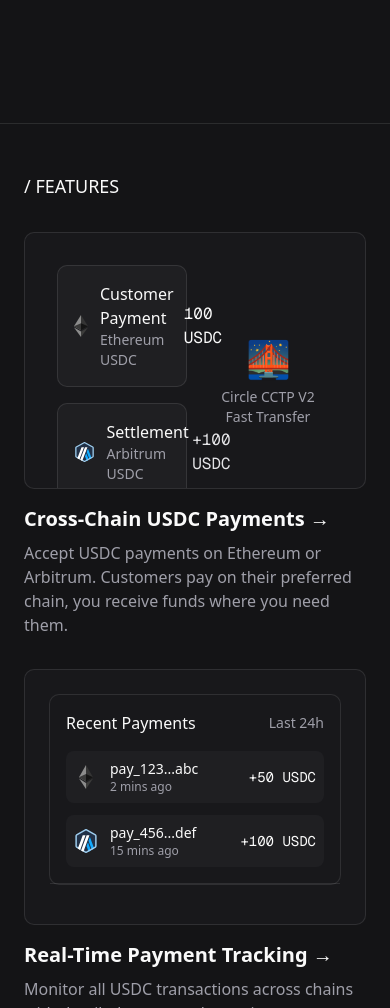
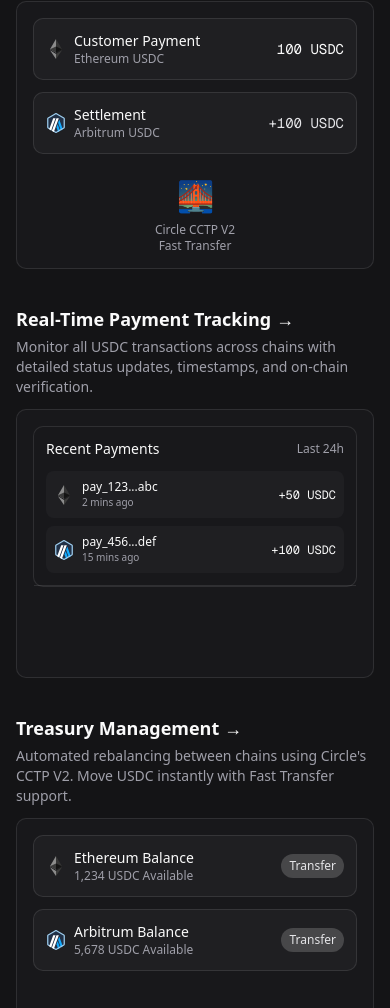
Before and after one commit to Shubham-Rasal/settle, a Next.js app: page / in a window 390 px wide. Shown: the part 992-2000 px from the top of the page. Built offline with nearby package versions, Linux system fonts and the light colour scheme.

Commit message:
update landing page

```diff
--- a/src/app/page.tsx
+++ b/src/app/page.tsx
@@ -16,37 +16,37 @@
     title: "Cross-Chain USDC Payments",
     description: "Accept USDC payments on Ethereum or Arbitrum. Customers pay on their preferred chain, you receive funds where you need them.",
     figure: (
-      <div className="grid grid-cols-2 gap-4 p-8">
-        <div className="space-y-4">
-          <div className="flex items-center justify-between p-4 rounded-lg bg-accent/50 border border-border">
-            <div className="flex items-center gap-3">
-              <div className="w-6 h-6 relative">
+      <div className="grid grid-cols-1 sm:grid-cols-2 gap-4 p-4 sm:p-8">
+        <div className="space-y-3">
+          <div className="flex items-center justify-between p-3 sm:p-4 rounded-lg bg-accent/50 border border-border">
+            <div className="flex items-center gap-2 sm:gap-3">
+              <div className="w-5 h-5 sm:w-6 sm:h-6 relative">
                 <Image src="/chains/ethereum.svg" alt="Ethereum" fill className="object-contain" />
               </div>
               <div className="flex flex-col">
-                <span>Customer Payment</span>
-                <span className="text-sm text-muted-foreground">Ethereum USDC</span>
+                <span className="text-sm sm:text-base">Customer Payment</span>
+                <span className="text-xs sm:text-sm text-muted-foreground">Ethereum USDC</span>
               </div>
             </div>
-            <span className="font-mono">100 USDC</span>
+            <span className="font-mono text-sm sm:text-base">100 USDC</span>
           </div>
-          <div className="flex items-center justify-between p-4 rounded-lg bg-accent/50 border border-border">
-            <div className="flex items-center gap-3">
-              <div className="w-6 h-6 relative">
+          <div className="flex items-center justify-between p-3 sm:p-4 rounded-lg bg-accent/50 border border-border">
+            <div className="flex items-center gap-2 sm:gap-3">
+              <div className="w-5 h-5 sm:w-6 sm:h-6 relative">
                 <Image src="/chains/arbitrum.svg" alt="Arbitrum" fill className="object-contain" />
               </div>
               <div className="flex flex-col">
-                <span>Settlement</span>
-                <span className="text-sm text-muted-foreground">Arbitrum USDC</span>
+                <span className="text-sm sm:text-base">Settlement</span>
+                <span className="text-xs sm:text-sm text-muted-foreground">Arbitrum USDC</span>
               </div>
             </div>
-            <span className="font-mono text-primary">+100 USDC</span>
+            <span className="font-mono text-sm sm:text-base text-primary">+100 USDC</span>
           </div>
         </div>
-        <div className="flex items-center justify-center p-4">
+        <div className="flex items-center justify-center p-2 sm:p-4">
           <div className="text-center space-y-2">
-            <div className="text-4xl">🌉</div>
-            <div className="text-sm text-muted-foreground">Circle CCTP V2<br/>Fast Transfer</div>
+            <div className="text-3xl sm:text-4xl">🌉</div>
+            <div className="text-xs sm:text-sm text-muted-foreground">Circle CCTP V2<br/>Fast Transfer</div>
           </div>
         </div>
       </div>
@@ -56,37 +56,37 @@
     title: "Real-Time Payment Tracking",
     description: "Monitor all USDC transactions across chains with detailed status updates, timestamps, and on-chain verification.",
     figure: (
-      <div className="p-6">
+      <div className="p-4 sm:p-6">
         <div className="rounded-lg border bg-card">
-          <div className="p-4 border-b">
-            <div className="flex items-center justify-between mb-4">
-              <h4 className="font-medium">Recent Payments</h4>
-              <span className="text-sm text-muted-foreground">Last 24h</span>
+          <div className="p-3 sm:p-4 border-b">
+            <div className="flex items-center justify-between mb-3 sm:mb-4">
+              <h4 className="text-sm sm:text-base font-medium">Recent Payments</h4>
+              <span className="text-xs sm:text-sm text-muted-foreground">Last 24h</span>
             </div>
-            <div className="space-y-3">
+            <div className="space-y-2 sm:space-y-3">
               <div className="flex items-center justify-between p-2 rounded-md bg-accent/50">
-                <div className="flex items-center gap-3">
-                  <div className="w-6 h-6 relative">
+                <div className="flex items-center gap-2 sm:gap-3">
+                  <div className="w-5 h-5 sm:w-6 sm:h-6 relative">
                     <Image src="/chains/ethereum.svg" alt="Ethereum" fill className="object-contain" />
                   </div>
                   <div className="flex flex-col">
-                    <span className="text-sm font-medium">pay_123...abc</span>
-                    <span className="text-xs text-muted-foreground">2 mins ago</span>
+                    <span className="text-xs sm:text-sm font-medium">pay_123...abc</span>
+                    <span className="text-[10px] sm:text-xs text-muted-foreground">2 mins ago</span>
                   </div>
                 </div>
-                <span className="font-mono text-sm">+50 USDC</span>
+                <span className="font-mono text-xs sm:text-sm">+50 USDC</span>
               </div>
               <div className="flex items-center justify-between p-2 rounded-md bg-accent/50">
-                <div className="flex items-center gap-3">
-                  <div className="w-6 h-6 relative">
+                <div className="flex items-center gap-2 sm:gap-3">
+                  <div className="w-5 h-5 sm:w-6 sm:h-6 relative">
                     <Image src="/chains/arbitrum.svg" alt="Arbitrum" fill className="object-contain" />
                   </div>
                   <div className="flex flex-col">
-                    <span className="text-sm font-medium">pay_456...def</span>
-                    <span className="text-xs text-muted-foreground">15 mins ago</span>
+                    <span className="text-xs sm:text-sm font-medium">pay_456...def</span>
+                    <span className="text-[10px] sm:text-xs text-muted-foreground">15 mins ago</span>
                   </div>
                 </div>
-                <span className="font-mono text-sm">+100 USDC</span>
+                <span className="font-mono text-xs sm:text-sm">+100 USDC</span>
               </div>
             </div>
           </div>
@@ -98,32 +98,32 @@
     title: "Treasury Management",
     description: "Automated rebalancing between chains using Circle's CCTP V2. Move USDC instantly with Fast Transfer support.",
     figure: (
-      <div className="p-8 space-y-6">
-        <div className="flex items-center justify-between p-4 rounded-lg bg-accent/50 border border-border">
-          <div className="flex items-center gap-3">
-            <div className="w-6 h-6 relative">
+      <div className="p-4 sm:p-8 space-y-3 sm:space-y-6">
+        <div className="flex items-center justify-between p-3 sm:p-4 rounded-lg bg-accent/50 border border-border">
+          <div className="flex items-center gap-2 sm:gap-3">
+            <div className="w-5 h-5 sm:w-6 sm:h-6 relative">
               <Image src="/chains/ethereum.svg" alt="Ethereum" fill className="object-contain" />
             </div>
             <div className="flex flex-col">
-              <span>Ethereum Balance</span>
-              <span className="text-sm text-muted-foreground">1,234 USDC Available</span>
+              <span className="text-sm sm:text-base">Ethereum Balance</span>
+              <span className="text-xs sm:text-sm text-muted-foreground">1,234 USDC Available</span>
             </div>
           </div>
-          <button className="px-3 py-1.5 text-sm bg-primary/20 text-primary rounded-full">
+          <button className="px-2 sm:px-3 py-1 sm:py-1.5 text-xs sm:text-sm bg-primary/20 text-primary rounded-full">
             Transfer
           </button>
         </div>
-        <div className="flex items-center justify-between p-4 rounded-lg bg-accent/50 border border-border">
-          <div className="flex items-center gap-3">
-            <div className="w-6 h-6 relative">
+        <div className="flex items-center justify-between p-3 sm:p-4 rounded-lg bg-accent/50 border border-border">
+          <div className="flex items-center gap-2 sm:gap-3">
+            <div className="w-5 h-5 sm:w-6 sm:h-6 relative">
               <Image src="/chains/arbitrum.svg" alt="Arbitrum" fill className="object-contain" />
             </div>
             <div className="flex flex-col">
-              <span>Arbitrum Balance</span>
-              <span className="text-sm text-muted-foreground">5,678 USDC Available</span>
+              <span className="text-sm sm:text-base">Arbitrum Balance</span>
+              <span className="text-xs sm:text-sm text-muted-foreground">5,678 USDC Available</span>
             </div>
           </div>
-          <button className="px-3 py-1.5 text-sm bg-primary/20 text-primary rounded-full">
+          <button className="px-2 sm:px-3 py-1 sm:py-1.5 text-xs sm:text-sm bg-primary/20 text-primary rounded-full">
             Transfer
           </button>
         </div>
@@ -137,7 +137,7 @@
     <div className="min-h-screen flex flex-col bg-background text-foreground">
       {/* Top Navigation */}
       <nav className="fixed w-full z-50 bg-background/80 backdrop-blur-sm border-b border-border">
-        <div className="container mx-auto px-6">
+        <div className="container mx-auto px-4 sm:px-6">
           <div className="h-14 flex items-center justify-between">
             <div className="flex items-center space-x-6">
               <Link href="/" className="text-xl font-bold text-primary">
@@ -151,7 +151,7 @@
                 <NavLink href="/meetups">[M] MEETUPS</NavLink>
               </div> */}
             </div>
-            <div className="flex items-center space-x-4">
+            <div className="flex items-center">
               <NavLink href="/login">[C] CONSOLE</NavLink>
             </div>
           </div>
@@ -160,40 +160,40 @@
 
       <main className="flex-grow pt-14">
         {/* Hero Section */}
-        <div className="container mx-auto px-6">
-          <div className="py-24 md:py-32 grid grid-cols-1 md:grid-cols-2 gap-12 items-center">
+        <div className="container mx-auto px-4 sm:px-6">
+          <div className="py-16 sm:py-24 md:py-32 grid grid-cols-1 md:grid-cols-2 gap-8 md:gap-12 items-center">
             <div>
-              <h1 className="text-[clamp(3rem,8vw,6rem)] font-bold tracking-tight leading-none">
+              <h1 className="text-[clamp(2.5rem,6vw,6rem)] font-bold tracking-tight leading-none">
                 Welcome to<br />
                 <span className="text-primary">Settle</span>
               </h1>
-              <p className="mt-12 text-[clamp(1.25rem,3vw,2rem)] leading-tight max-w-xl text-muted-foreground">
+              <p className="mt-8 sm:mt-12 text-[clamp(1.125rem,2.5vw,2rem)] leading-tight max-w-xl text-muted-foreground">
                 Universal USDC payment gateway for merchants. Accept on any chain, settle wherever you want.
               </p>
             </div>
-            <div className="h-[600px] relative">
+            <div className="h-[400px] sm:h-[500px] md:h-[600px] relative">
               <ChainFlow />
             </div>
           </div>
         </div>
 
         {/* Features */}
-        <div className="border-t border-border py-12">
-          <div className="container mx-auto px-6">
-            <h2 className="text-lg font-medium mb-8">/ FEATURES</h2>
-            <div className="grid grid-cols-1 md:grid-cols-3 gap-8">
+        <div className="border-t border-border py-8 sm:py-12">
+          <div className="container mx-auto px-4 sm:px-6">
+            <h2 className="text-base sm:text-lg font-medium mb-6 sm:mb-8">/ FEATURES</h2>
+            <div className="grid grid-cols-1 md:grid-cols-3 gap-6 sm:gap-8">
               {features.map((feature, index) => (
                 <div key={index} className="group">
-                  <div className="aspect-[4/3] bg-card rounded-lg border border-border overflow-hidden">
-                    {feature.figure}
-                  </div>
-                  <div className="mt-4">
-                    <h3 className="text-xl font-semibold group-hover:text-primary transition-colors">
+                  <div className="mt-3 sm:mt-4 mb-0">
+                    <h3 className="text-lg sm:text-xl font-semibold group-hover:text-primary transition-colors">
                       {feature.title} →
                     </h3>
-                    <p className="mt-2 text-muted-foreground">
+                    <p className="mt-1 sm:mt-2 text-sm sm:text-base text-muted-foreground">
                       {feature.description}
                     </p>
+                  </div>
+                  <div className="aspect-[4/3] bg-card rounded-lg border border-border overflow-hidden mt-3">
+                    {feature.figure}
                   </div>
                 </div>
               ))}
@@ -203,27 +203,27 @@
       </main>
 
       {/* Footer */}
-      <footer className="border-t border-border py-8">
-        <div className="container mx-auto px-6">
+      <footer className="border-t border-border py-6 sm:py-8">
+        <div className="container mx-auto px-4 sm:px-6">
           <div className="flex flex-col md:flex-row items-center justify-between">
             <div className="flex items-center space-x-2">
               <span className="text-primary font-semibold">Settle</span>
               <span className="text-muted-foreground">•</span>
-              <span className="text-muted-foreground">© 2024</span>
+              <span className="text-muted-foreground">© 2025</span>
             </div>
             <div className="flex items-center space-x-6 mt-4 md:mt-0">
-              <NavLink href="/docs">Docs</NavLink>
+              {/* <NavLink href="/docs">Docs</NavLink>
               <NavLink href="/blog">Blog</NavLink>
               <NavLink href="/terms">Terms</NavLink>
-              <NavLink href="/privacy">Privacy</NavLink>
-              <a
+              <NavLink href="/privacy">Privacy</NavLink> */}
+              {/* <a
                 href="https://twitter.com/settle"
                 target="_blank"
                 rel="noopener noreferrer"
                 className="text-muted-foreground hover:text-foreground transition-colors"
               >
                 Twitter
-              </a>
+              </a> */}
             </div>
           </div>
         </div>
--- a/src/components/ui/chain-flow.tsx
+++ b/src/components/ui/chain-flow.tsx
@@ -49,26 +49,26 @@
     {
       id: 'arbitrum',
       type: 'chain',
-      position: { x: 300, y: 0 },
+      position: { x: 155, y: 0 },
       data: { name: 'Arbitrum', logo: '/chains/arbitrum.svg' },
     },
     {
       id: 'optimism',
       type: 'chain',
-      position: { x: 0, y: 200 },
+      position: { x: 310, y: 0 },
       data: { name: 'Optimism', logo: '/chains/optimism.svg' },
+    },
+    {
+      id: 'settle',
+      type: 'chain',
+      position: { x: 155, y: 100 },
+      data: { name: 'Settle', logo: '/logo.png' },
     },
     {
       id: 'base',
       type: 'chain',
-      position: { x: 300, y: 200 },
+      position: { x: 155, y: 200 },
       data: { name: 'Base', logo: '/chains/base.svg' },
-    },
-    {
-      id: 'settle',
-      type: 'chain',
-      position: { x: 150, y: 100 },
-      data: { name: 'Settle', logo: '/logo.png' },
     },
   ], []);
 
@@ -79,6 +79,7 @@
       target: 'settle',
       animated: true,
       style: { stroke: 'white', strokeWidth: 2 },
+
     },
     {
       id: 'arb-settle',
@@ -88,9 +89,9 @@
       style: { stroke: 'white', strokeWidth: 2 },
     },
     {
-      id: 'settle-op',
-      source: 'settle',
-      target: 'optimism',
+      id: 'op-settle',
+      source: 'optimism',
+      target: 'settle',
       animated: true,
       style: { stroke: 'white', strokeWidth: 2 },
     },
@@ -112,7 +113,7 @@
         connectionMode={ConnectionMode.Loose}
         fitView
         fitViewOptions={{
-          padding: 0.5,
+          padding: 0.0,
           maxZoom: 1,
         }}
         minZoom={0.5}
```
